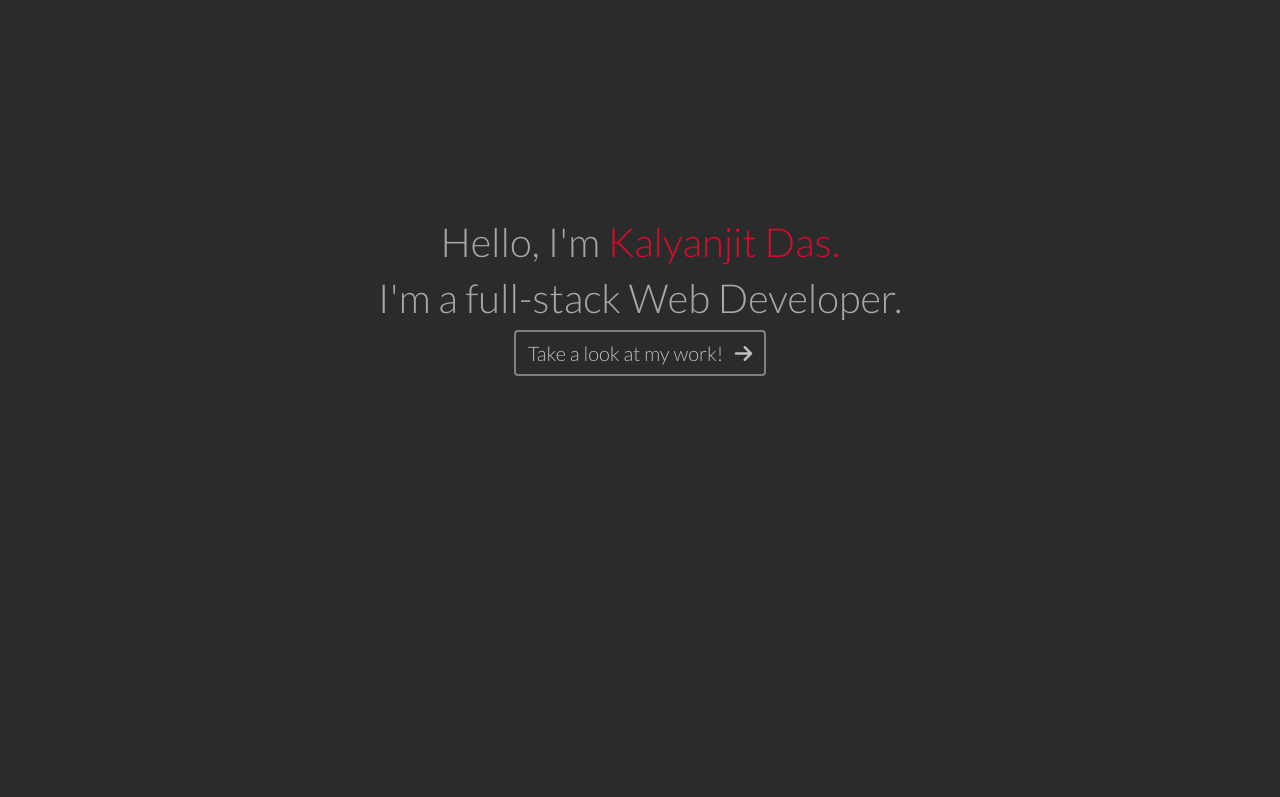
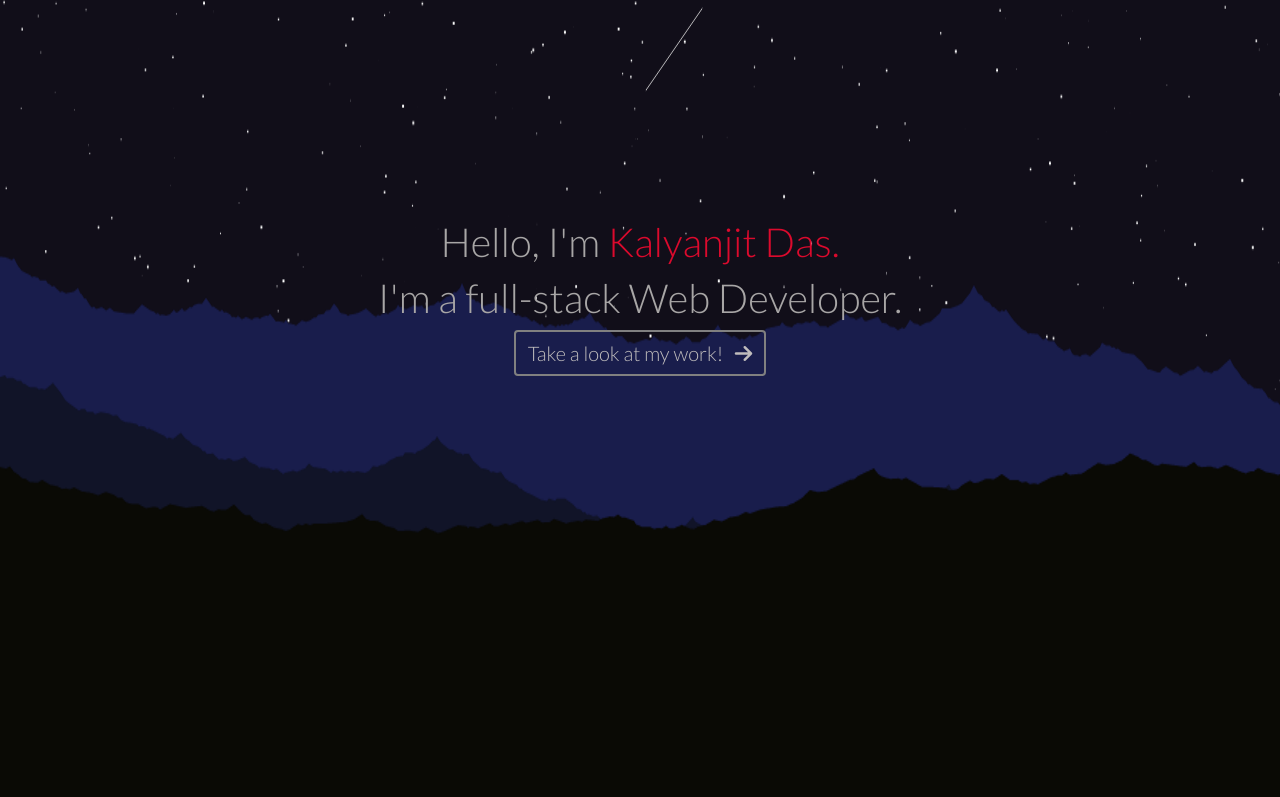
Before and after one commit to Kalyanjitdas/Kalyanjitdas.github.io, a plain HTML site: page index.html in a window 1280 px wide. Shown: the top 797 px of the page. Drawn offline with nearby package versions, Linux system fonts and the light colour scheme; files that its build step writes are made by us from their sources.

Commit message:
path for css and js changed

```diff
--- a/index.html
+++ b/index.html
@@ -27,7 +27,7 @@
     <link rel="apple-touch-icon" sizes="72x72" href="assets\favicons\apple-touch-icon-72x72.png" />
     <link rel="apple-touch-icon" sizes="76x76" href="assets\favicons\apple-touch-icon-76x76.png" />
     <link rel="apple-touch-icon" sizes="114x114" href="assets\favicons\apple-touch-icon-114x114.png" />
-    <link rel="stylesheet" href="/css/style.css" />
+    <link rel="stylesheet" href="style.css" />
     <title>kalyanjit.das</title>
 </head>
 
@@ -232,7 +232,7 @@
 
 
 
-<script src="/js/canvas.js"></script>
+<script src="canvas.js"></script>
 
 </body>
 
```
